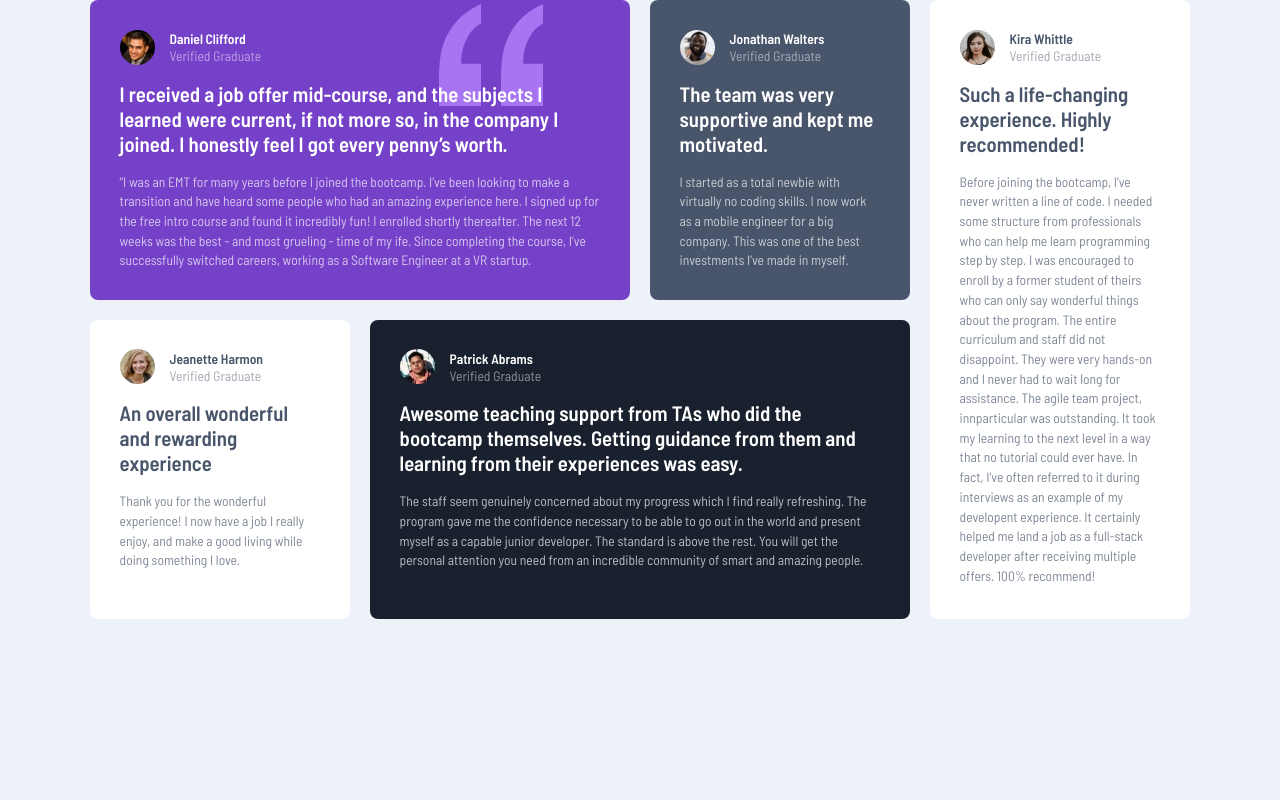
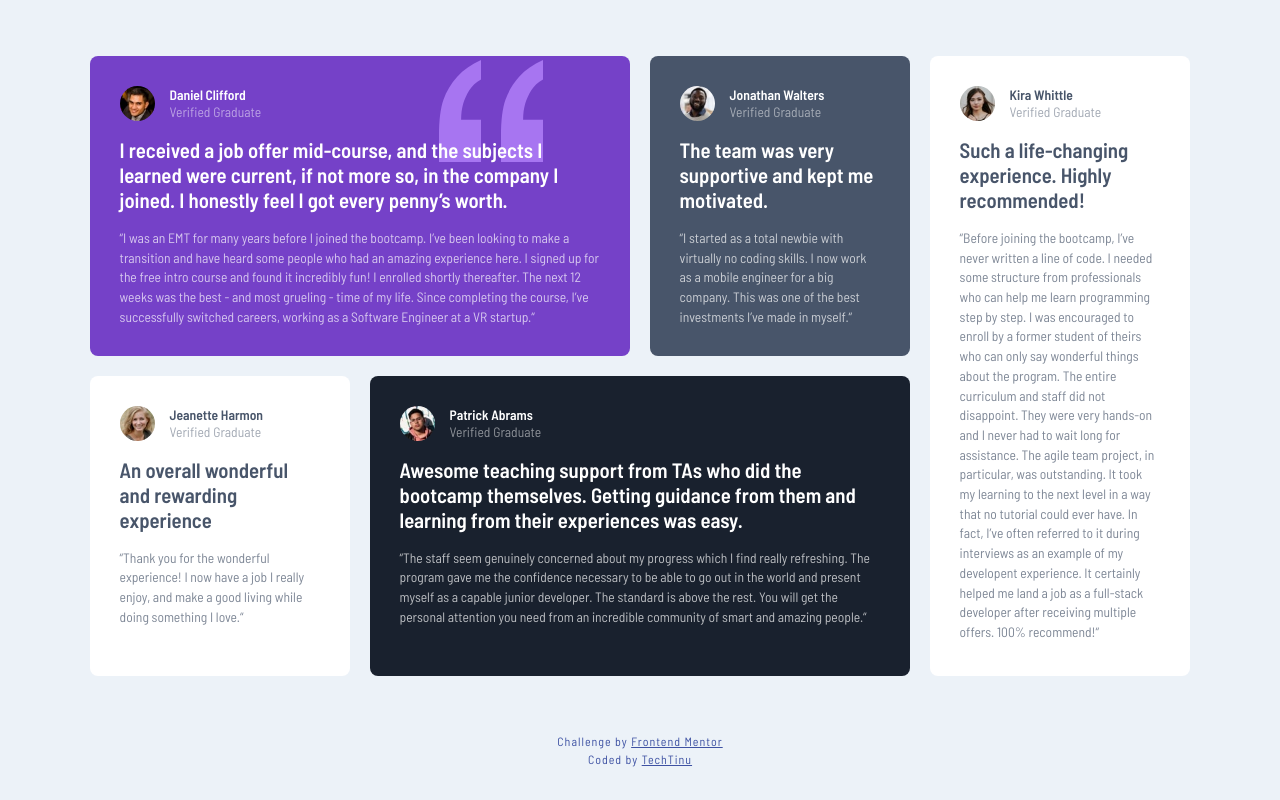
Before and after one commit to tinuola/fm_testimonials-grid, a React (Vite) app: page / in a window 1280 px wide. Built offline with nearby package versions, Linux system fonts and the light colour scheme.

Commit message:
Adds Footer component

```diff
--- a/src/App.jsx
+++ b/src/App.jsx
@@ -2,11 +2,13 @@ import React from "react";
 import { createRoot } from "react-dom/client";
 import Card from "./Card";
 import Data from "./data.json";
+import Footer from "./Footer";
 
 const App = () => {
   // console.log(Data);
   return (
-    <main className="container">
+    <div className="container">
+      <main>
         <section>
           <h1 className="sr-only">
             Testimonials Grid - A Frontend Mentor Project
@@ -25,6 +27,8 @@ const App = () => {
           })}
         </section>
       </main>
+      <Footer />
+    </div>
   );
 };
 
--- /dev/null
+++ b/src/Footer.jsx
@@ -0,0 +1,28 @@
+const Footer = () => {
+  return (
+    <footer className="fm-byline-row">
+      <p className="fm-byline">
+        Challenge by&nbsp;
+        <a
+          href="https://www.frontendmentor.io/challenges/testimonials-grid-section-Nnw6J7Un7"
+          target="_blank"
+          rel="noreferrer"
+        >
+          Frontend Mentor
+        </a>
+      </p>
+      <p className="fm-byline">
+        Coded by&nbsp;
+        <a
+          href="https://github.com/tinuola/fm_testimonials-grid"
+          target="_blank"
+          rel="noreferrer"
+        >
+          TechTinu
+        </a>
+      </p>
+    </footer>
+  );
+};
+
+export default Footer;
--- a/src/css/style.css
+++ b/src/css/style.css
@@ -5,18 +5,16 @@
   --light-gray-blue: hsl(210, 46%, 95%);
   --light-gray: hsl(0, 0%, 81%);
   --white: hsl(0, 0%, 100%);
-  --primary-font: 'Barlow Semi Condensed', sans-serif;
+  --primary-font: "Barlow Semi Condensed", sans-serif;
 }
 
 body {
-  min-height: 100vh;
+  /* min-height: 100vh; */
   text-rendering: optimizeSpeed;
   font-family: var(--primary-font);
   font-size: 0.85rem;
   color: var(--dark-gray-blue);
   background-color: var(--light-gray-blue);
-  display: grid;
-  grid-template-rows: 1fr auto;
 }
 
 .sr-only {
@@ -31,19 +29,25 @@ body {
   position: absolute;
 }
 
-main.container {
+.container {
+  min-height: 100vh;
+  display: grid;
+  grid-template-rows: 1fr auto;
+}
+
+main {
   max-width: 320px;
   margin: 2.5rem auto;
 }
 
 @media (min-width: 768px) {
-  main.container {
+  main {
     max-width: 650px;
   }
 }
 
 @media (min-width: 1200px) {
-  main.container {
+  main {
     max-width: 1100px;
     margin: 0 auto;
     display: flex;
@@ -58,9 +62,9 @@ main.container {
     grid-template-columns: repeat(2, 1fr);
     gap: 1.25rem;
     grid-template-areas:
-      'daniel   patrick'
-      'jonathan jeanette'
-      'kira     kira';
+      "daniel   patrick"
+      "jonathan jeanette"
+      "kira     kira";
   }
 }
 
@@ -69,8 +73,8 @@ main.container {
     grid-template-columns: repeat(4, 1fr);
     grid-template-rows: 1fr 1fr;
     grid-template-areas:
-      'daniel   daniel  jonathan  kira'
-      'jeanette patrick patrick   kira';
+      "daniel   daniel  jonathan  kira"
+      "jeanette patrick patrick   kira";
     grid-auto-flow: dense;
   }
 }
@@ -90,7 +94,7 @@ article:last-of-type {
 
 article:nth-of-type(1) {
   background-color: var(--violet);
-  background-image: url('../assets/images/bg-pattern-quotation.svg');
+  background-image: url("../assets/images/bg-pattern-quotation.svg");
   background-repeat: no-repeat;
   background-position: 90% 2%;
 }
@@ -157,8 +161,8 @@ article header {
   grid-template-columns: 50px auto;
   grid-template-rows: 1fr 1fr;
   grid-template-areas:
-    'image author'
-    'image graduate';
+    "image author"
+    "image graduate";
 }
 
 article header img {
--- a/src/data.json
+++ b/src/data.json
@@ -4,34 +4,34 @@
     "name": "Daniel Clifford",
     "image": "image-daniel.jpg",
     "blurb": "I received a job offer mid-course, and the subjects I learned were current, if not more so, in the company I joined. I honestly feel I got every penny’s worth.",
-    "testimonial": "“I was an EMT for many years before I joined the bootcamp. I’ve been looking to make a transition and have heard some people who had an amazing experience here. I signed up for the free intro course and found it incredibly fun! I enrolled shortly thereafter. The next 12 weeks was the best - and most grueling - time of my ife. Since completing the course, I’ve successfully switched careers, working as a Software Engineer at a VR startup."
+    "testimonial": "“I was an EMT for many years before I joined the bootcamp. I’ve been looking to make a transition and have heard some people who had an amazing experience here. I signed up for the free intro course and found it incredibly fun! I enrolled shortly thereafter. The next 12 weeks was the best - and most grueling - time of my life. Since completing the course, I’ve successfully switched careers, working as a Software Engineer at a VR startup.“"
   },
   {
     "id": 2,
     "name": "Jonathan Walters",
     "image": "image-jonathan.jpg",
     "blurb": "The team was very supportive and kept me motivated.",
-    "testimonial": "I started as a total newbie with virtually no coding skills. I now work as a mobile engineer for a big company. This was one of the best investments I’ve made in myself."
+    "testimonial": "“I started as a total newbie with virtually no coding skills. I now work as a mobile engineer for a big company. This was one of the best investments I’ve made in myself.“"
   },
   {
     "id": 3,
     "name": " Jeanette Harmon",
     "image": "image-jeanette.jpg",
     "blurb": "An overall wonderful and rewarding experience",
-    "testimonial": "Thank you for the wonderful experience! I now have a job I really enjoy, and make a good living while doing something I love."
+    "testimonial": "“Thank you for the wonderful experience! I now have a job I really enjoy, and make a good living while doing something I love.“"
   },
   {
     "id": 4,
     "name": "Patrick Abrams",
     "image": "image-patrick.jpg",
     "blurb": "Awesome teaching support from TAs who did the bootcamp themselves. Getting guidance from them and learning from their experiences was easy.",
-    "testimonial": "The staff seem genuinely concerned about my progress which I find really refreshing. The program gave me the confidence necessary to be able to go out in the world and present myself as a capable junior developer. The standard is above the rest. You will get the personal attention you need from an incredible community of smart and amazing people."
+    "testimonial": "“The staff seem genuinely concerned about my progress which I find really refreshing. The program gave me the confidence necessary to be able to go out in the world and present myself as a capable junior developer. The standard is above the rest. You will get the personal attention you need from an incredible community of smart and amazing people.“"
   },
   {
     "id": 5,
     "name": "Kira Whittle",
     "image": "image-kira.jpg",
     "blurb": "Such a life-changing experience. Highly recommended!",
-    "testimonial": "Before joining the bootcamp, I’ve never written a line of code. I needed some structure from professionals who can help me learn programming step by step. I was encouraged to enroll by a former student of theirs who can only say wonderful things about the program. The entire curriculum and staff did not disappoint. They were very hands-on and I never had to wait long for assistance. The agile team project, innparticular was outstanding. It took my learning to the next level in a way that no tutorial could ever have. In fact, I’ve often referred to it during interviews as an example of my developent experience. It certainly helped me land a job as a full-stack developer after receiving multiple offers. 100% recommend!"
+    "testimonial": "“Before joining the bootcamp, I’ve never written a line of code. I needed some structure from professionals who can help me learn programming step by step. I was encouraged to enroll by a former student of theirs who can only say wonderful things about the program. The entire curriculum and staff did not disappoint. They were very hands-on and I never had to wait long for assistance. The agile team project, in particular, was outstanding. It took my learning to the next level in a way that no tutorial could ever have. In fact, I’ve often referred to it during interviews as an example of my developent experience. It certainly helped me land a job as a full-stack developer after receiving multiple offers. 100% recommend!“"
   }
 ]
```
Lines whose indentation alone changed are shown as unchanged.
